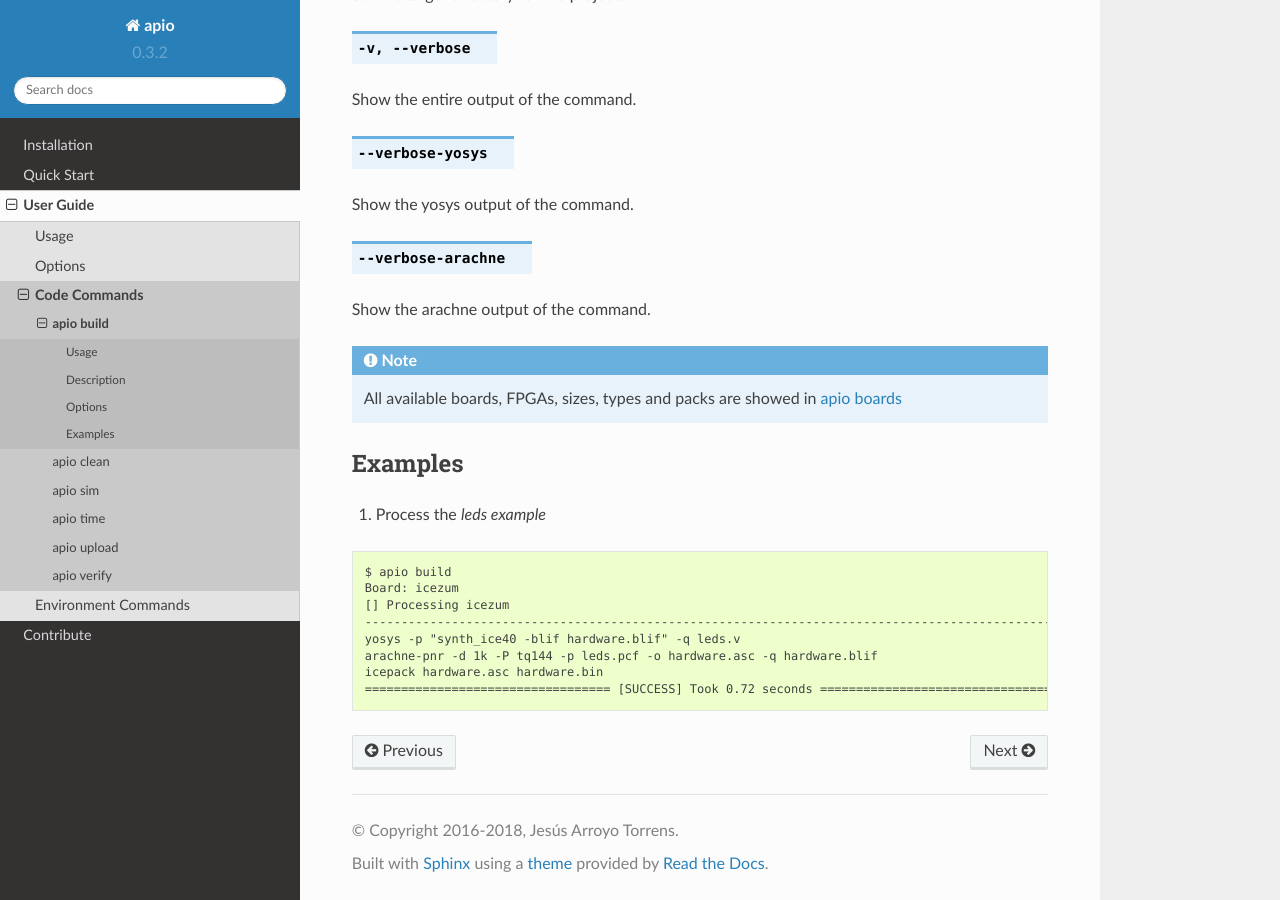
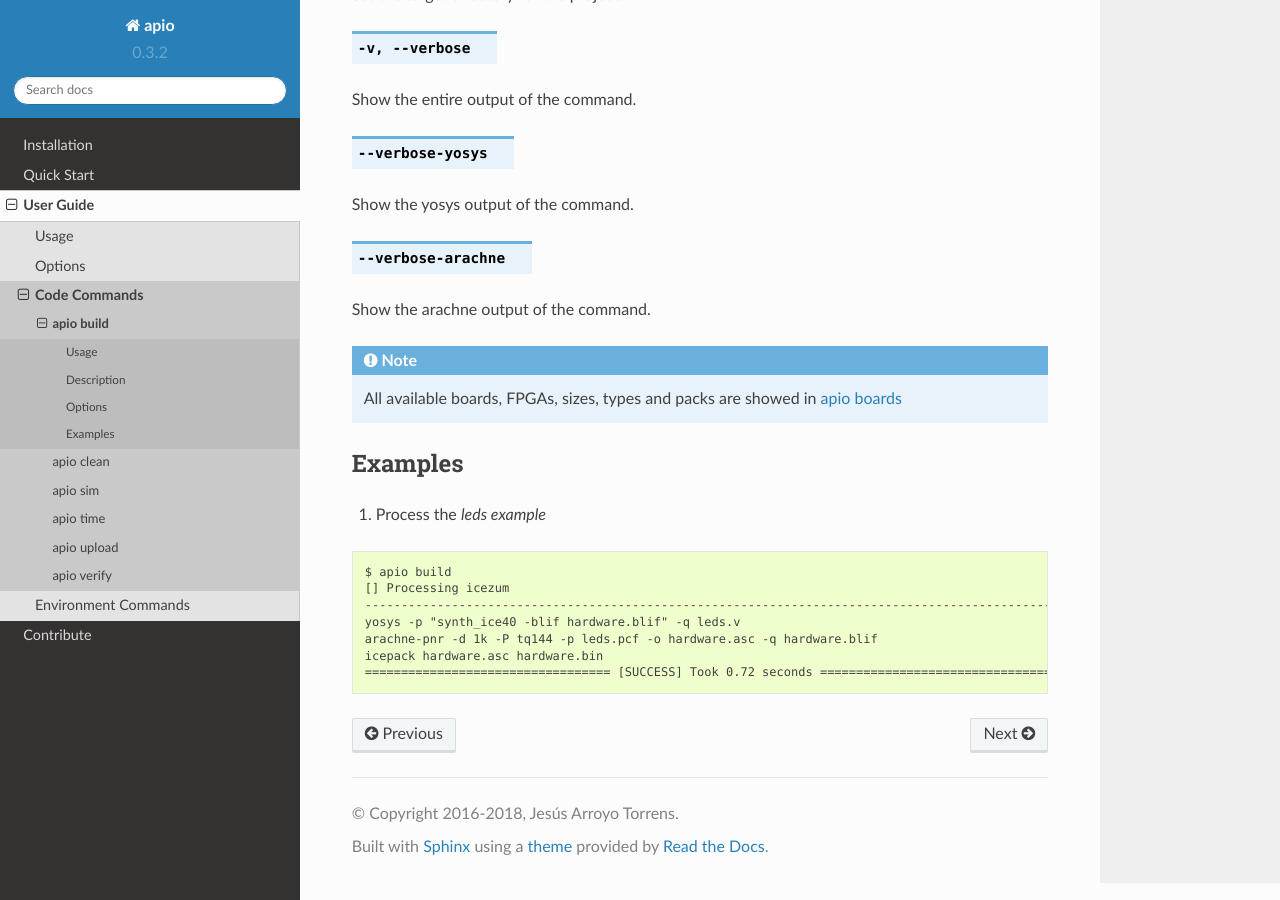
Before and after one commit to FPGAwars/apio, a Sphinx documentation site: the page built from docs/source/user_guide/code_commands/cmd_build.rst, in a window 1280 px wide and 900 px high, scrolled down 1061 px. Built offline with Sphinx 7.4.7 and the Read the Docs theme 2.0.0, drawn with Linux system fonts in a browser that asks for light colours.

```diff
--- a/docs/source/user_guide/code_commands/cmd_build.rst
+++ b/docs/source/user_guide/code_commands/cmd_build.rst
@@ -71,7 +71,6 @@ Examples
 .. code::
 
   $ apio build
-  Board: icezum
   [] Processing icezum
   -------------------------------------------------------------------------------------------------
   yosys -p "synth_ice40 -blif hardware.blif" -q leds.v
--- a/docs/source/user_guide/code_commands/cmd_time.rst
+++ b/docs/source/user_guide/code_commands/cmd_time.rst
@@ -71,7 +71,6 @@ Examples
 .. code::
 
   $ apio time
-  Board: icezum
   [] Processing icezum
   -------------------------------------------------------------------------------------------------
   [...]
--- a/docs/source/user_guide/code_commands/cmd_upload.rst
+++ b/docs/source/user_guide/code_commands/cmd_upload.rst
@@ -83,7 +83,6 @@ Examples
 .. code::
 
   $ apio upload
-  Board: icezum
   [] Processing icezum
   -------------------------------------------------------------------------------------------------
   [...]
```
Also changed, not shown: 2 other files.
